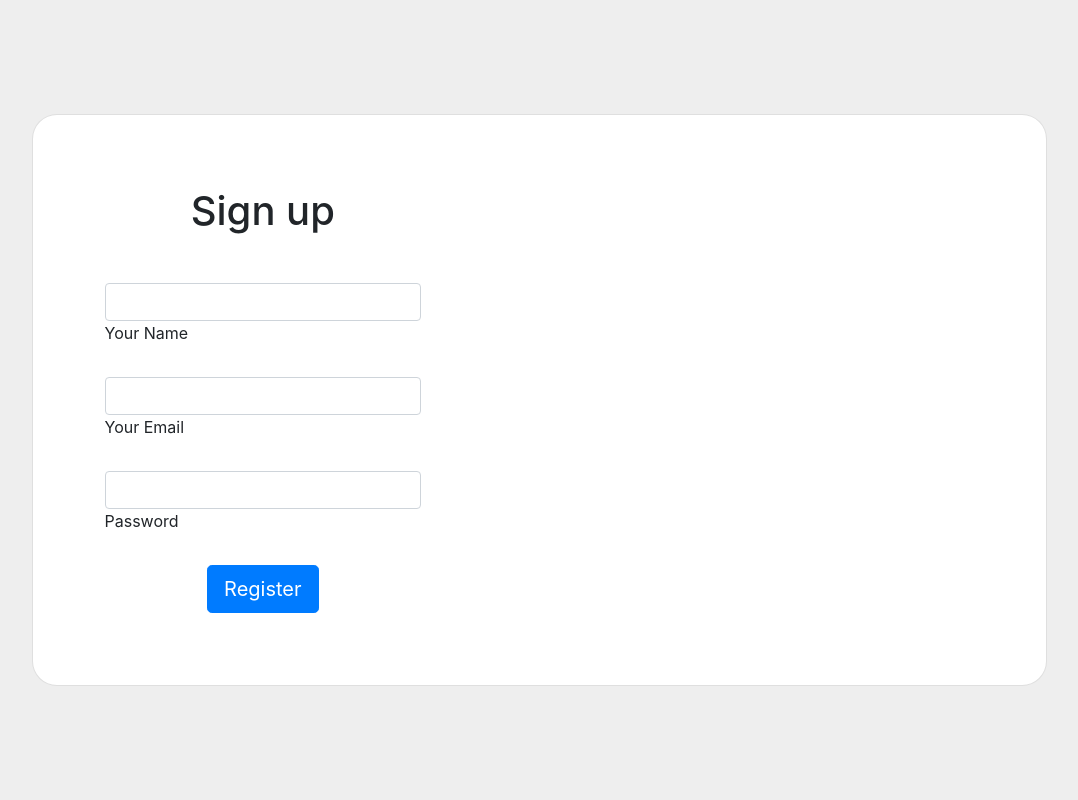
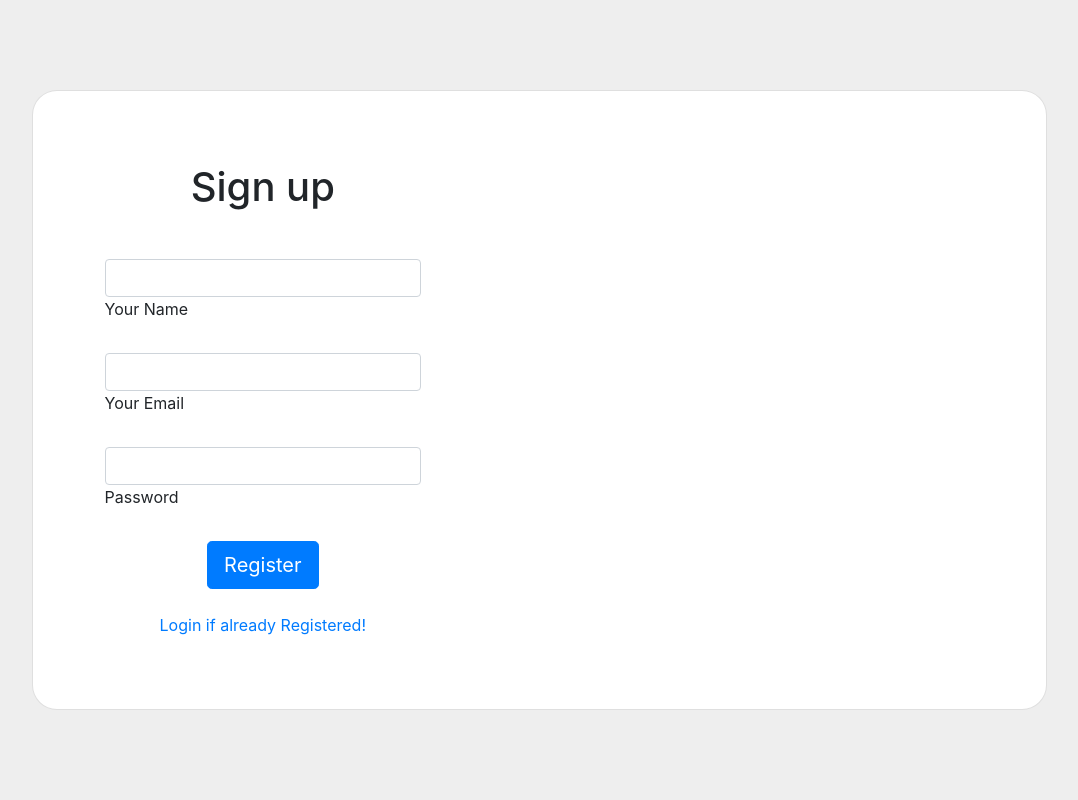
Before and after one commit to tarunsharpdeveloper/citest, a CodeIgniter app: page /citest/index.php/register/index in a window 1280 px wide. Shown: the whole page, without its empty margins (101-1179 px from the left). Run offline with CodeIgniter, Linux system fonts and the light colour scheme.

Commit message:
New Changes

```diff
--- a/application/config/routes.php
+++ b/application/config/routes.php
@@ -49,6 +49,6 @@ defined('BASEPATH') OR exit('No direct script access allowed');
 | Examples:	my-controller/index	-> my_controller/index
 |		my-controller/my-method	-> my_controller/my_method
 */
-$route['default_controller'] = 'welcome';
+$route['default_controller'] = 'register';
 $route['404_override'] = '';
 $route['translate_uri_dashes'] = FALSE;
--- a/application/views/login.php
+++ b/application/views/login.php
@@ -54,7 +54,9 @@ echo $this->session->flashdata('message');
                   <div class="d-flex justify-content-center mx-4 mb-3 mb-lg-4">
                     <input type="submit" value="Login" name="login" class="btn btn-primary btn-lg" />
                   </div>
-
+                  <div class="d-flex justify-content-center mx-4 mb-3 mb-lg-4">
+                  <a href="<?php echo base_url(); ?>register"> Register! </a>
+                  </div>
                 </form>
 
               </div>
--- a/application/views/register.php
+++ b/application/views/register.php
@@ -58,7 +58,9 @@ defined('BASEPATH') OR exit('No direct script access allowed');
                   <div class="d-flex justify-content-center mx-4 mb-3 mb-lg-4">
                     <input type="submit" value="Register" name="register" class="btn btn-primary btn-lg" />
                   </div>
-
+                  <div class="d-flex justify-content-center mx-4 mb-3 mb-lg-4">
+                  <a href="<?php echo base_url(); ?>login"> Login if already Registered! </a>
+                  </div>
                 </form>
 
               </div>
```
Also changed, not shown: 1 other file.
